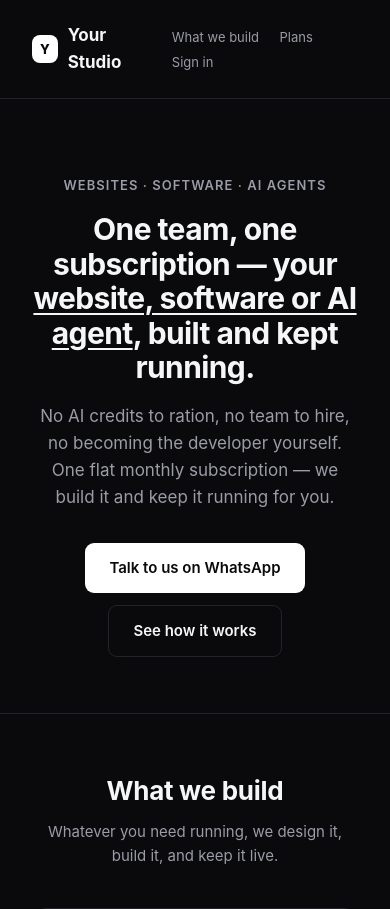
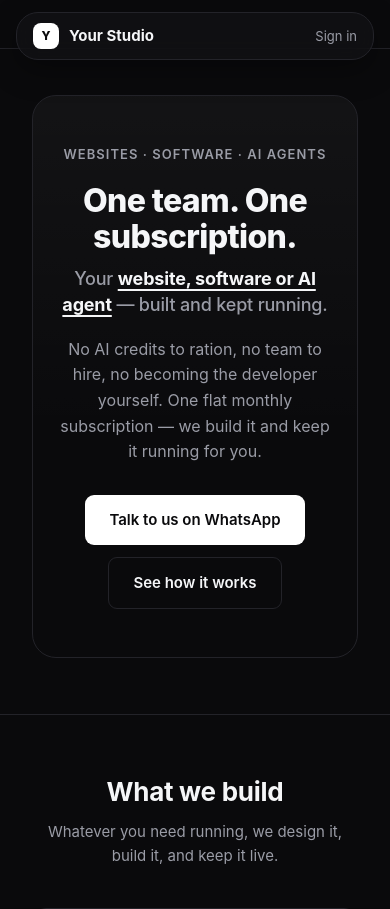
Before and after one commit to adarsh21ch/personalCRM, a FastAPI app: page / in a window 390 px wide. Shown: the top 909 px of the page. Run offline with FastAPI, Linux system fonts and the light colour scheme; data comes from the database, SQL or seed files in the repository; data that the repository does not hold is empty.

Commit message:
Homepage: floating pill nav, hero card, and real headline hierarchy
Direct UI/UX feedback on the previous pass: the nav read as centered
content floating in a lot of empty dark space rather than anchored to the
screen, the hero headline wrapped unevenly across three same-weight lines
with an orphan last line, and there was no size/weight hierarchy in the
hero text at all.

- Nav is now a floating, inset, rounded pill (blurred/translucent
  background, border, shadow) instead of a flat full-width bar - the
  Cloudflare/Linear-style treatment that was asked for. Logo stays
  top-left, "What we build / Plans / Sign in" top-right, inside the pill.
- Hero content now sits inside its own large rounded card with a subtle
  gradient background, distinct from the page - not bare text floating on
  the dark page.
- Headline is now two explicit tiers instead of one paragraph-like block:
  a short, large, bold hook ("One team. One subscription.") and a calmer,
  smaller supporting line completing the thought, with the key phrase
  underlined inside it. Fixes the uneven 3-line wrap by giving the two
  lines actually different jobs instead of relying on the browser to wrap
  one long sentence predictably.

Caught and fixed before shipping: the pill nav wrapped "Sign in" onto a
second line on a real phone width, and the brand name wrapped inside the
pill too - three nav links plus a business name doesn't fit one pill at
390px regardless of font-size. Mobile now shows brand + Sign in only
(the other two links hide under 640px), with white-space:nowrap and an
ellipsis safety on the brand name. Verified at 1600px, 390px, and again
at 390px with the real "Nevorai Technologies" business name (longer than
the placeholder used in earlier screenshots) - single line, no wrap,
no overflow, in all three cases.

Co-Authored-By: Claude Sonnet 5 <noreply@anthropic.com>
Claude-Session: https://claude.ai/code/session_01UVepH9K5P2EyJSQvoLAaPz

```diff
--- a/app/templates/home.html
+++ b/app/templates/home.html
@@ -25,18 +25,45 @@
   a:hover { color: var(--sub); }
   .wrap { max-width: 1240px; margin: 0 auto; padding: 0 32px; }
 
-  header.top { display: flex; align-items: center; justify-content: space-between; padding: 22px 0; }
-  .brand { display: flex; align-items: center; gap: 10px; font-weight: 700; font-size: 17px; color: var(--ink); text-decoration: none; }
-  .brand-mark { width: 28px; height: 28px; border-radius: 8px; background: var(--accent); color: var(--accent-ink);
-    display: flex; align-items: center; justify-content: center; font-weight: 800; font-size: 13px; }
-  header.top nav a { color: var(--sub); text-decoration: none; font-size: 14px; margin-left: 26px; }
+  /* Floating pill nav, inset from the page edges instead of a flat full-width
+     bar - so it reads as an anchored piece of UI rather than content just
+     sitting centered in a lot of empty dark space either side of it. */
+  header.top { position: sticky; top: 18px; z-index: 30; padding: 0 32px; }
+  .nav-float {
+    max-width: 1120px; margin: 0 auto; padding: 12px 22px;
+    display: flex; align-items: center; justify-content: space-between;
+    background: rgba(19,19,22,.72); backdrop-filter: blur(14px); -webkit-backdrop-filter: blur(14px);
+    border: 1px solid var(--line); border-radius: 999px;
+    box-shadow: 0 10px 30px rgba(0,0,0,.35);
+  }
+  .brand { display: flex; align-items: center; gap: 10px; font-weight: 700; font-size: 16px; color: var(--ink);
+    text-decoration: none; white-space: nowrap; overflow: hidden; text-overflow: ellipsis; min-width: 0; }
+  .brand-mark { width: 26px; height: 26px; border-radius: 8px; background: var(--accent); color: var(--accent-ink);
+    display: flex; align-items: center; justify-content: center; font-weight: 800; font-size: 12px; flex: 0 0 26px; }
+  header.top nav { display: flex; align-items: center; flex: 0 0 auto; }
+  header.top nav a { color: var(--sub); text-decoration: none; font-size: 14px; margin-left: 22px; white-space: nowrap; }
   header.top nav a:hover { color: var(--ink); }
 
-  .hero { padding: 76px 0 56px; text-align: center; }
-  .eyebrow { color: var(--sub); font-size: 13px; font-weight: 600; letter-spacing: .08em; text-transform: uppercase; margin-bottom: 16px; }
-  h1 { font-size: 44px; line-height: 1.15; letter-spacing: -.02em; margin: 0 0 18px; max-width: 800px; margin-left: auto; margin-right: auto; }
-  h1 .hl { text-decoration: underline; text-decoration-thickness: 2px; text-underline-offset: 4px; }
-  .lede { color: var(--sub); font-size: 17px; max-width: 580px; margin: 0 auto 32px; }
+  /* Hero sits inside its own rounded card on the page background (the
+     Cloudflare-style treatment) instead of bare text floating on the page -
+     it gives the section an edge and a place for the eye to land. */
+  .hero { padding: 46px 0 56px; }
+  .hero-card {
+    max-width: 1120px; margin: 0 auto; text-align: center;
+    background: linear-gradient(180deg, rgba(255,255,255,.04), rgba(255,255,255,0) 60%);
+    border: 1px solid var(--line); border-radius: 32px; padding: 76px 40px;
+  }
+  .eyebrow { color: var(--sub); font-size: 13px; font-weight: 600; letter-spacing: .08em; text-transform: uppercase; margin-bottom: 18px; }
+  /* Two-tier headline: one short bold hook, then a calmer supporting line -
+     real size/weight hierarchy instead of one same-weight block of text
+     that wraps unevenly across three lines with no rhythm to it. */
+  h1 { margin: 0 0 20px; max-width: 760px; margin-left: auto; margin-right: auto; }
+  h1 .line1 { display: block; font-size: 50px; font-weight: 800; letter-spacing: -.02em; line-height: 1.12; }
+  h1 .line2 { display: block; font-size: 26px; font-weight: 500; letter-spacing: -.01em; line-height: 1.4;
+    color: var(--sub); margin-top: 12px; }
+  h1 .line2 .hl { color: var(--ink); font-weight: 700; text-decoration: underline;
+    text-decoration-thickness: 2px; text-underline-offset: 4px; }
+  .lede { color: var(--sub); font-size: 16px; max-width: 520px; margin: 0 auto 30px; }
   .cta-row { display: flex; gap: 12px; justify-content: center; flex-wrap: wrap; }
   .btn { display: inline-flex; align-items: center; gap: 8px; padding: 13px 24px; border-radius: 9px; font-weight: 600; font-size: 15px; text-decoration: none; }
   .btn.primary { background: var(--accent); color: var(--accent-ink); }
@@ -100,15 +127,23 @@
   footer .fine { color: var(--sub); font-size: 13px; }
 
   @media (max-width: 640px) {
-    h1 { font-size: 30px; }
-    header.top nav a { margin-left: 16px; font-size: 13px; }
+    header.top { padding: 0 16px; top: 12px; }
+    .nav-float { padding: 10px 16px; border-radius: 22px; }
+    .brand { max-width: 55vw; font-size: 15px; }
+    /* Only "Sign in" survives at this width - a brand name plus three nav
+       links in one pill is what wrapped/overflowed before this breakpoint. */
+    header.top nav a:not(:last-child) { display: none; }
+    header.top nav a { margin-left: 0; font-size: 13px; }
+    .hero-card { padding: 48px 22px; border-radius: 24px; }
+    h1 .line1 { font-size: 32px; }
+    h1 .line2 { font-size: 18px; }
   }
 </style>
 </head>
 <body>
 
 <header class="top">
-  <div class="wrap" style="display:flex;align-items:center;justify-content:space-between;">
+  <div class="nav-float">
     <a class="brand" href="/">
       <span class="brand-mark">{{ business[:1] | upper }}</span>
       {{ business }}
@@ -123,13 +158,18 @@
 
 <section class="hero">
   <div class="wrap">
+    <div class="hero-card">
       <div class="eyebrow">Websites &middot; Software &middot; AI Agents</div>
-    <h1>One team, one subscription — your <span class="hl">website, software or AI agent</span>, built and kept running.</h1>
+      <h1>
+        <span class="line1">One team. One subscription.</span>
+        <span class="line2">Your <span class="hl">website, software or AI agent</span> — built and kept running.</span>
+      </h1>
       <p class="lede">No AI credits to ration, no team to hire, no becoming the developer yourself.
         One flat monthly subscription — we build it and keep it running for you.</p>
       <div class="cta-row">
         <a class="btn primary" href="{{ wa_link }}" target="_blank" rel="noopener">Talk to us on WhatsApp</a>
         <a class="btn ghost" href="#how-it-works">See how it works</a>
+      </div>
     </div>
   </div>
 </section>
```
Lines whose indentation alone changed are shown as unchanged.
